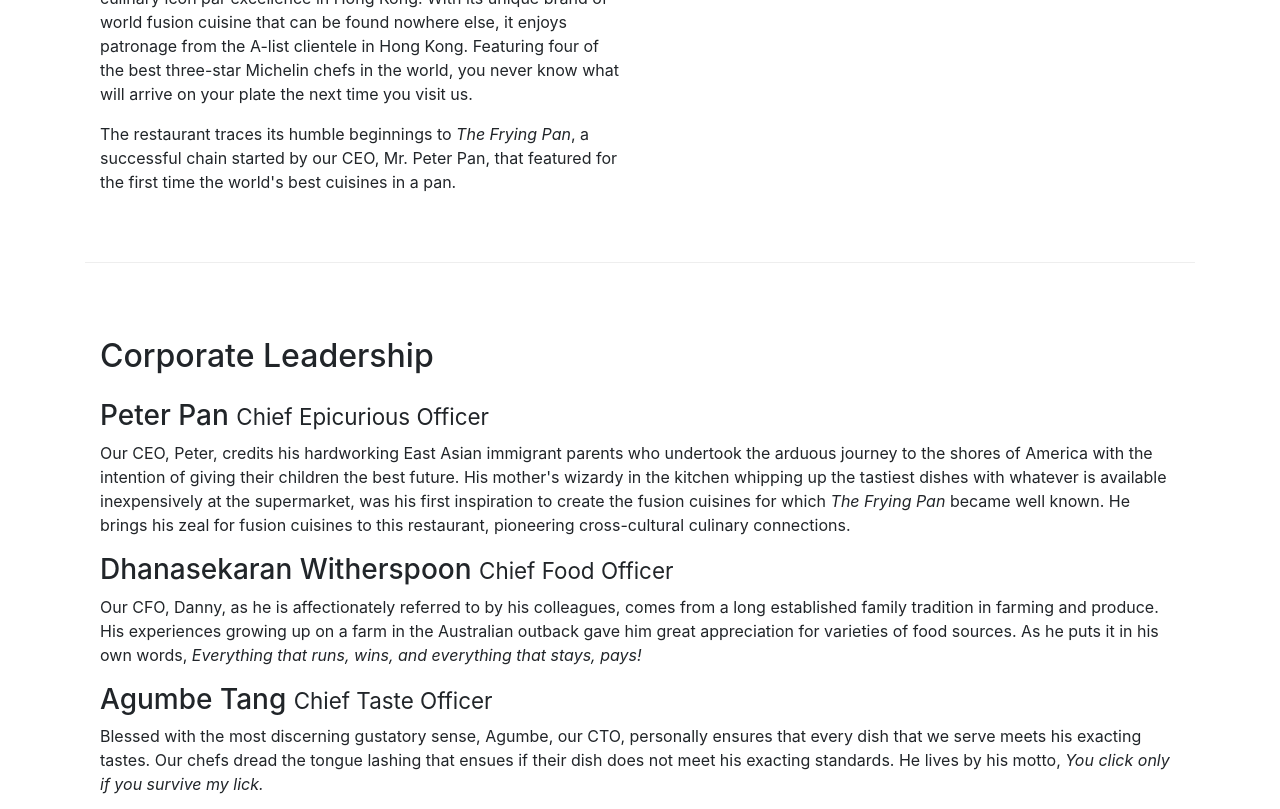
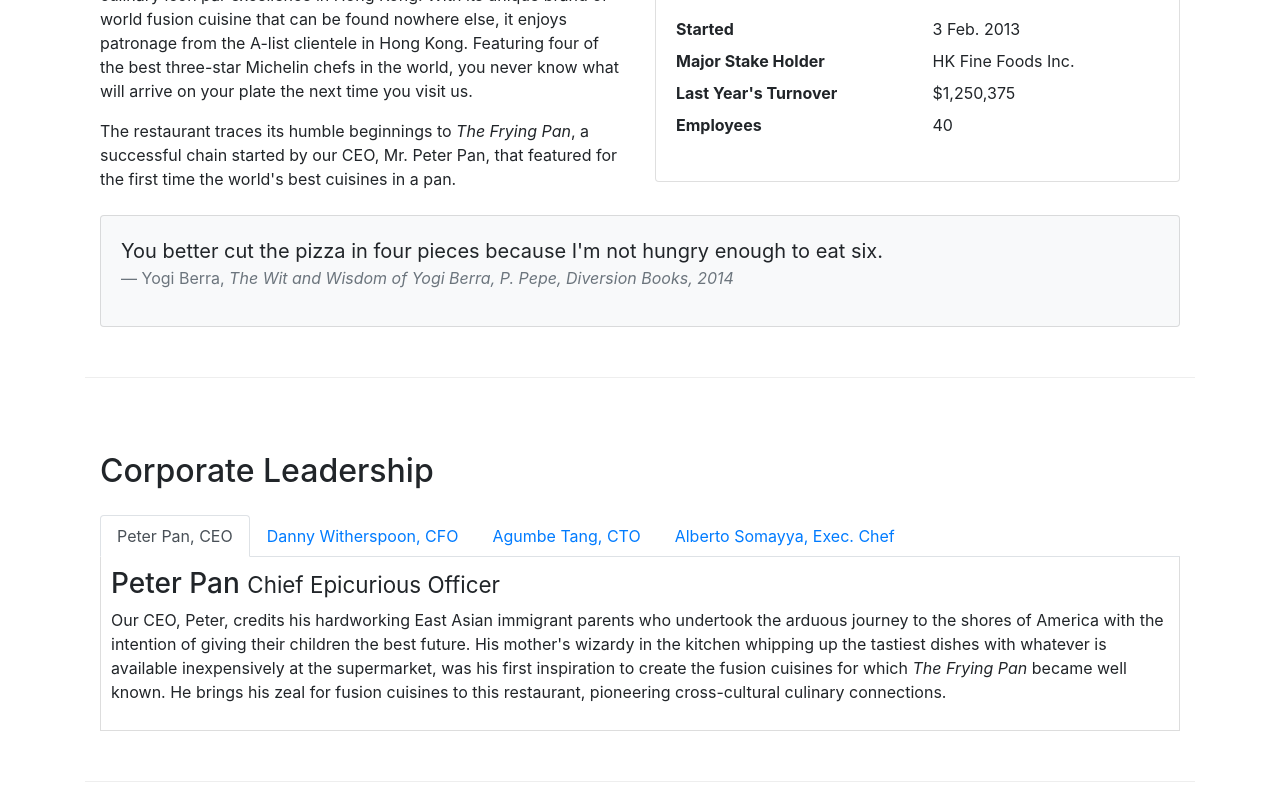
Before and after one commit to nahidnstu12/Ristorante-bootstrap, a website: page aboutus.html in a window 1280 px wide. Shown: the part 535-1344 px from the top of the page. Drawn offline with nearby package versions, Linux system fonts and the light colour scheme.

Commit message:
Tab-Pane

```diff
--- a/aboutus.html
+++ b/aboutus.html
@@ -69,7 +69,33 @@
                 <p>Started in 2010, Ristorante con Fusion quickly established itself as a culinary icon par excellence in Hong Kong. With its unique brand of world fusion cuisine that can be found nowhere else, it enjoys patronage from the A-list clientele in Hong Kong.  Featuring four of the best three-star Michelin chefs in the world, you never know what will arrive on your plate the next time you visit us.</p>
                 <p>The restaurant traces its humble beginnings to <em>The Frying Pan</em>, a successful chain started by our CEO, Mr. Peter Pan, that featured for the first time the world's best cuisines in a pan.</p>
             </div>
-            <div>
+            <div class="col-12 col-sm-6">
+                <div class="card">
+                    <h3 class="card-header bg-primary text-white">Facts At a Glance</h3>
+                    <div class="card-body">
+                        <dl class="row">
+                            <dt class="col-6">Started</dt>
+                            <dd class="col-6">3 Feb. 2013</dd>
+                            <dt class="col-6">Major Stake Holder</dt>
+                            <dd class="col-6">HK Fine Foods Inc.</dd>
+                            <dt class="col-6">Last Year's Turnover</dt>
+                            <dd class="col-6">$1,250,375</dd>
+                            <dt class="col-6">Employees</dt>
+                            <dd class="col-6">40</dd>
+                        </dl>
+                    </div>
+                </div>
+            </div>
+            <div class="col-12 mt-2">
+                <div class="card card-body bg-light">
+                    <blockquote class="blockquote">
+                        <p class="mb-0">You better cut the pizza in four pieces because I'm not hungry enough to eat six.</p>
+                        <footer class="blockquote-footer">Yogi Berra,
+                            <cite title="Source Title">The Wit and Wisdom of Yogi Berra,
+                            P. Pepe, Diversion Books, 2014</cite>
+                        </footer>
+                    </blockquote>
+                </div>
             </div>
         </div>
 
@@ -78,15 +104,43 @@
 
             <div class="col-12">
                 <h2 class="my-4">Corporate Leadership</h2>
-
+                <ul class="nav nav-tabs">
+                    <li class="nav-item">
+                      <a class="nav-link active" href="#peter"
+                        role="tab" data-toggle="tab">Peter Pan, CEO</a>
+                    </li>
+                    <li class="nav-item">
+                      <a class="nav-link" href="#danny" role="tab"
+                        data-toggle="tab">Danny Witherspoon, CFO</a>
+                    </li>
+                    <li class="nav-item">
+                      <a class="nav-link" href="#agumbe"role="tab"
+                        data-toggle="tab">Agumbe Tang, CTO</a>
+                    </li>
+                    <li class="nav-item">
+                      <a class="nav-link" href="#alberto" role="tab"
+                        data-toggle="tab">Alberto Somayya, Exec. Chef</a>
+                    </li>
+                </ul>
+                <div class="tab-content">
+                    <div class="tab-pane fade show active" id="peter" role="tabpanel">
                         <h3>Peter Pan <small>Chief Epicurious Officer</small></h3>
                         <p class="d-none d-sm-block">Our CEO, Peter, credits his hardworking East Asian immigrant parents who undertook the arduous journey to the shores of America with the intention of giving their children the best future. His mother's wizardy in the kitchen whipping up the tastiest dishes with whatever is available inexpensively at the supermarket, was his first inspiration to create the fusion cuisines for which <em>The Frying Pan</em> became well known. He brings his zeal for fusion cuisines to this restaurant, pioneering cross-cultural culinary connections.</p>
+                    </div>
+                    <div class="tab-pane fade" id="danny" role="tabpanel">
                         <h3>Dhanasekaran Witherspoon <small>Chief Food Officer</small></h3>
                         <p class="d-none d-sm-block">Our CFO, Danny, as he is affectionately referred to by his colleagues, comes from a long established family tradition in farming and produce. His experiences growing up on a farm in the Australian outback gave him great appreciation for varieties of food sources. As he puts it in his own words, <em>Everything that runs, wins, and everything that stays, pays!</em></p>
+                    </div>
+                    <div class="tab-pane fade" id="agumbe" role="tabpanel">
                         <h3>Agumbe Tang <small>Chief Taste Officer</small></h3>
                 <p class="d-none d-sm-block">Blessed with the most discerning gustatory sense, Agumbe, our CTO, personally ensures that every dish that we serve meets his exacting tastes. Our chefs dread the tongue lashing that ensues if their dish does not meet his exacting standards. He lives by his motto, <em>You click only if you survive my lick.</em></p>
+                    </div>
+                    <div class="tab-pane fade" id="alberto" role="tabpanel">
                         <h3>Alberto Somayya <small>Executive Chef</small></h3>
                         <p class="d-none d-sm-block">Award winning three-star Michelin chef with wide International experience having worked closely with whos-who in the culinary world, he specializes in creating mouthwatering Indo-Italian fusion experiences. He says, <em>Put together the cuisines from the two craziest cultures, and you get a winning hit! Amma Mia!</em></p>
+                    </div>
+                </div>
+
             </div>
        </div>
        <div class="row row-content">
@@ -129,37 +183,9 @@
                     </tbody>
                 </table>
             </div>
+        </div>
 
-        </div>
-        <div class="col-12 col-sm-6">
-            <div class="card">
-                <h3 class="card-header bg-primary text-white">Facts At a Glance</h3>
-                <div class="card-body">
-                    <dl class="row">
-                        <dt class="col-6">Started</dt>
-                        <dd class="col-6">3 Feb. 2013</dd>
-                        <dt class="col-6">Major Stake Holder</dt>
-                        <dd class="col-6">HK Fine Foods Inc.</dd>
-                        <dt class="col-6">Last Year's Turnover</dt>
-                        <dd class="col-6">$1,250,375</dd>
-                        <dt class="col-6">Employees</dt>
-                        <dd class="col-6">40</dd>
-                    </dl>
-                </div>
-            </div>
-        </div>
-        <div class="col-12">
-            <div class="card card-body bg-light">
-                <blockquote class="blockquote">
-                    <p class="mb-0">You better cut the pizza in four pieces because
-                        I'm not hungry enough to eat six.</p>
-                    <footer class="blockquote-footer">Yogi Berra,
-                        <cite title="Source Title">The Wit and Wisdom of Yogi Berra,
-                        P. Pepe, Diversion Books, 2014</cite>
-                    </footer>
-                </blockquote>
-            </div>
-        </div>
+
          <div class="col-12 col-sm-3">
 
         </div>
--- a/style.css
+++ b/style.css
@@ -32,3 +32,9 @@ font-size: 80%;
 margin: 0;
 color: #0f0f0f;
 }
+.tab-content {
+    border-left: 1px solid #ddd;
+    border-right: 1px solid #ddd;
+    border-bottom: 1px solid #ddd;
+    padding: 10px;
+}
```
Lines whose indentation alone changed are shown as unchanged.
